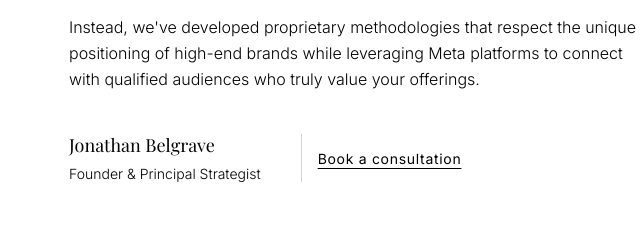
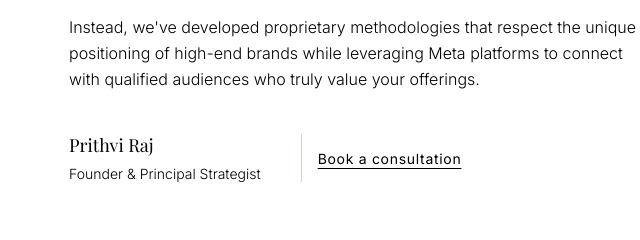
Before and after one commit to eurus-0/Belgrave-Co, a plain HTML site: page index.html in a window 1280 px wide. Shown: the part 2494-2734 px from the top of the page, 75-715 px from the left. Drawn offline with nearby package versions, Linux system fonts and the light colour scheme; a web font is replaced by a local one.

Commit message:
Update index.html

```diff
--- a/index.html
+++ b/index.html
@@ -1142,7 +1142,7 @@
 
                             <div class="flex items-center">
                                 <div class="mr-6">
-                                    <p class="font-serif text-lg mb-1">Jonathan Belgrave</p>
+                                    <p class="font-serif text-lg mb-1">Prithvi Raj</p>
                                     <p class="text-sm font-light">
                                         Founder & Principal Strategist
                                     </p>
```
